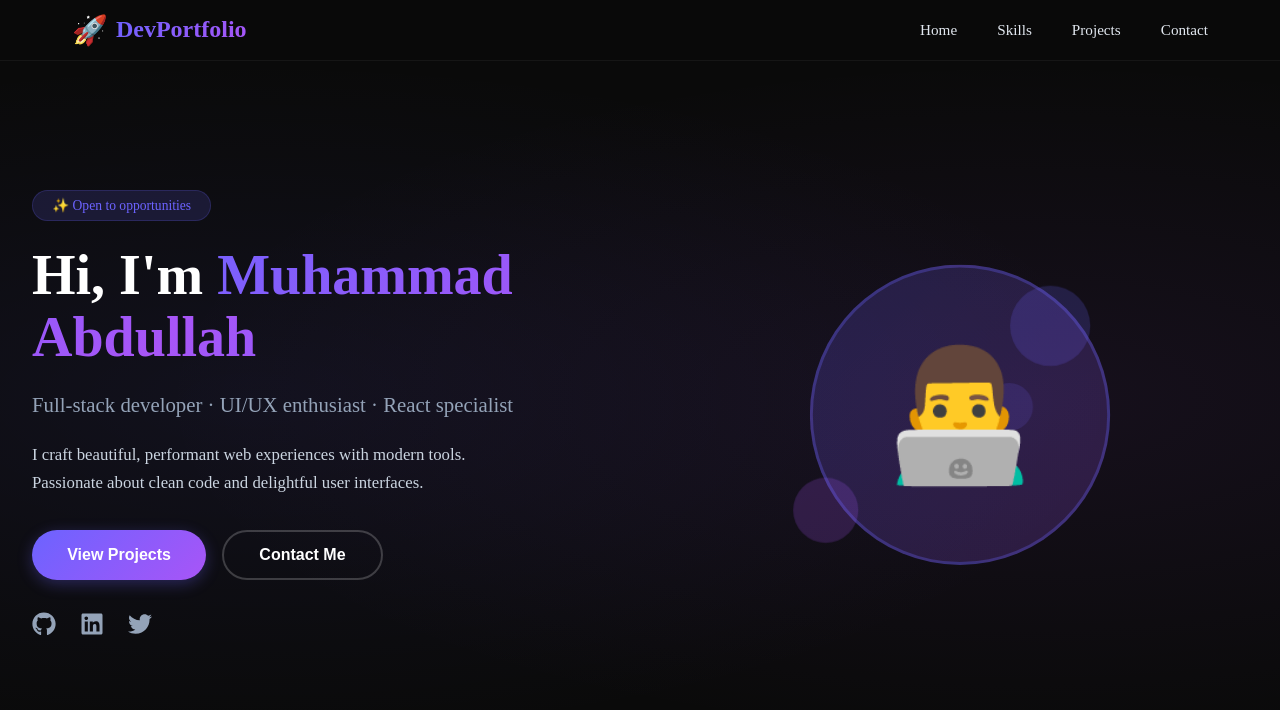
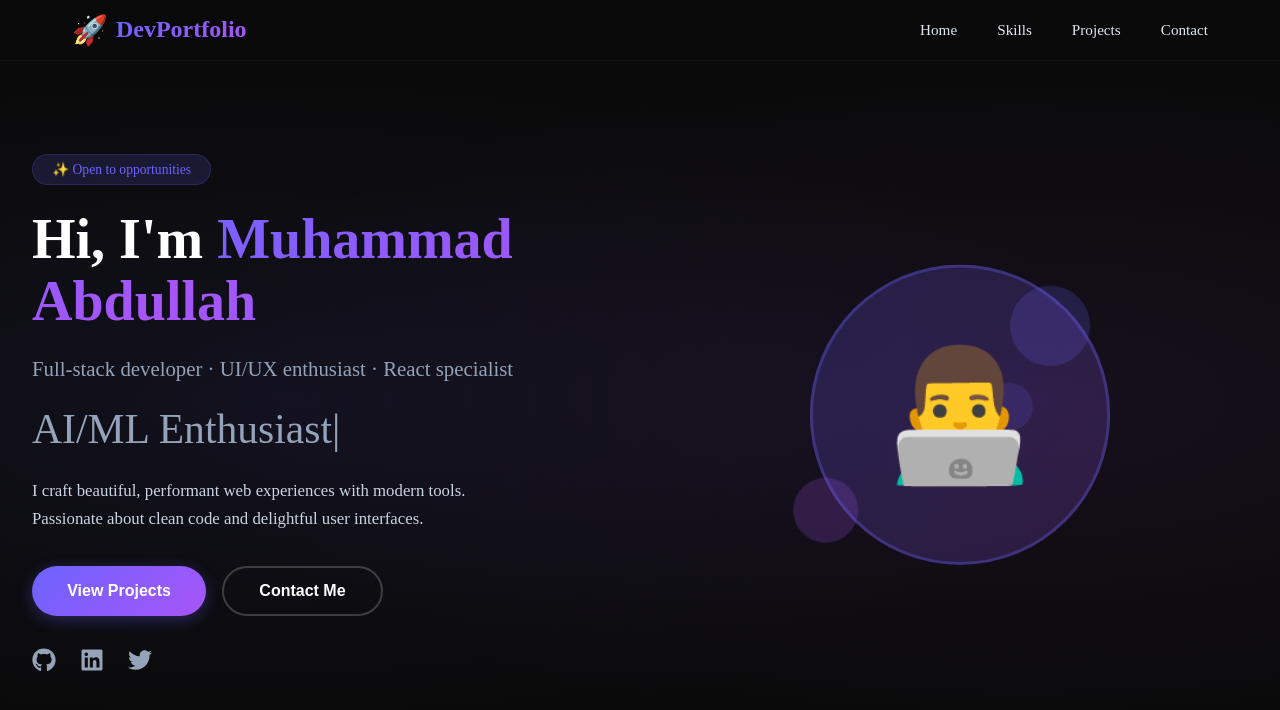
Before and after one commit to HafizEngineerMuhammadAbdullah/React-SMIT-Tasks, a React (Vite) app in the folder React-Portfolio/: page / in a window 1280 px wide. Shown: the top 710 px of the page. Built offline with nearby package versions, Linux system fonts and the light colour scheme.

Commit message:
Workinh on Porfolio

```diff
--- a/React-Portfolio/package.json
+++ b/React-Portfolio/package.json
@@ -13,7 +13,8 @@
     "motion": "^12.42.0",
     "react": "^19.2.7",
     "react-dom": "^19.2.7",
-    "react-icons": "^5.6.0"
+    "react-icons": "^5.6.0",
+    "react-type-animation": "^3.2.0"
   },
   "devDependencies": {
     "@eslint/js": "^10.0.1",
--- a/React-Portfolio/src/components/Hero/Hero.jsx
+++ b/React-Portfolio/src/components/Hero/Hero.jsx
@@ -1,7 +1,8 @@
 import React from 'react';
 import styles from "./Hero.module.css";
 import { motion } from "motion/react";
-import { fadeInUp,scaleOnHover } from '../../animation/variants';
+import { TypeAnimation } from 'react-type-animation'
+import { fadeInUp, scaleOnHover } from '../../animation/variants';
 import { FaGithub, FaLinkedin, FaTwitter } from 'react-icons/fa';
 
 const Hero = () => {
@@ -45,6 +46,33 @@ const Hero = () => {
                 >
                     {/* Subtitle */}
                     Full-stack developer · UI/UX enthusiast · React specialist
+                </motion.p>
+
+                {/* Typing Animation */}
+                <motion.p className={styles.subtitle}>
+                <TypeAnimation
+                    sequence={[
+                        'Frontend Developer',
+                        2000,
+                        'AI/ML Enthusiast',
+                        2000,
+                        'Interested in Gaming Development',
+                        2000,
+                        'Aspring Full-Stack development', // Types 'One'
+                        1000, // Waits 1s
+                        'UI/UX Enthusiast', // Deletes 'One' and types 'Two'
+                        2000, // Waits 2s
+                        'React Specialist', // Types 'Three' without deleting 'Two'
+                        2000,
+                        () => {
+                            console.log('Sequence completed');
+                        },
+                    ]}
+                    wrapper="span"
+                    cursor={true}
+                    repeat={Infinity}
+                    style={{ fontSize: '2em', display: 'inline-block' }}
+                />
                 </motion.p>
 
                 {/* Description Section */}
```
Also changed, not shown: 1 other file (tests, documents, lock files or other folders).
